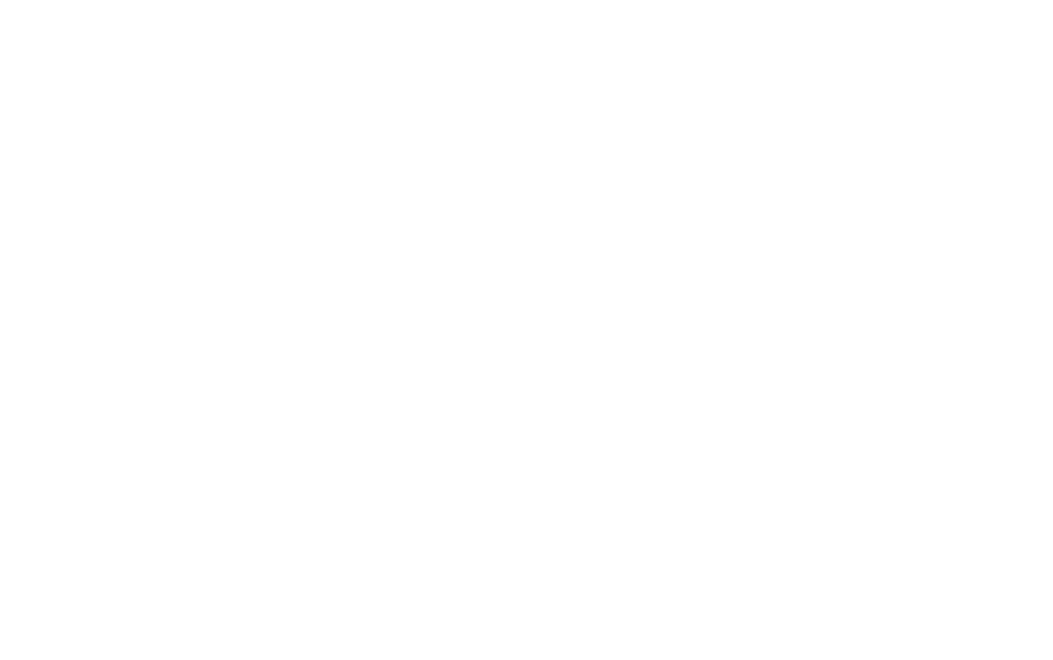
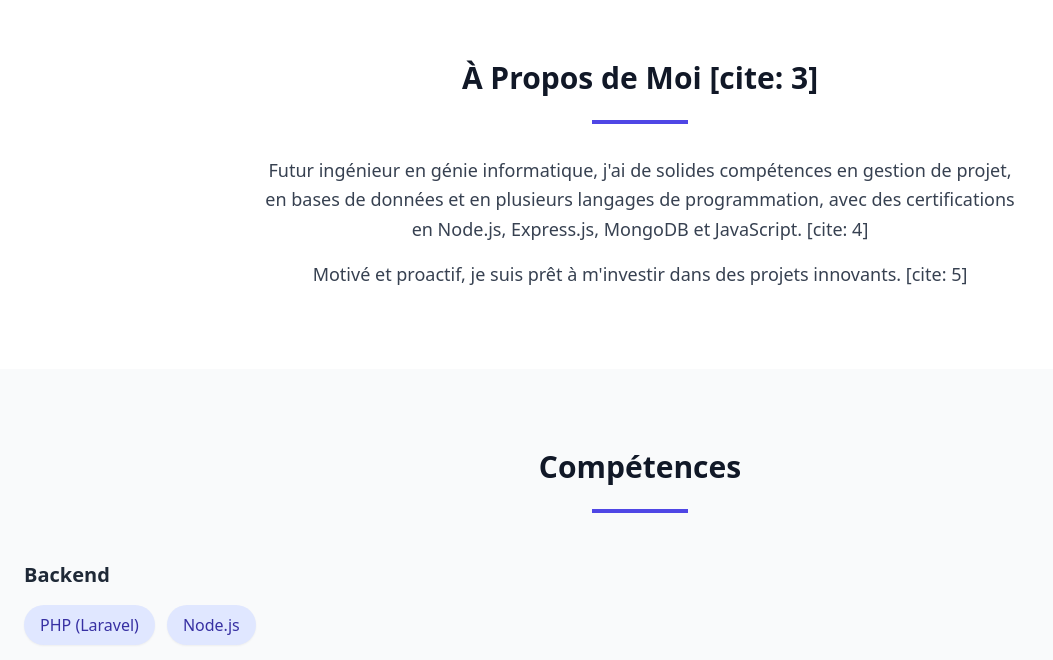
Before and after one commit to zakariaghrib/portfolio-zakariaGhrib, a React (Create React App) app: page / in a window 1280 px wide. Shown: the part 820-1480 px from the top of the page, without its empty margins (0-1053 px from the left). Before the commit the page ends 800 px from the top, so only its background shows below. Built offline with nearby package versions, Linux system fonts and the light colour scheme.

Commit message:
Update App.js

```diff
--- a/src/App.js
+++ b/src/App.js
@@ -1,18 +1,19 @@
 import React from 'react';
 import Header from './components/Header';
 import Hero from './components/Hero';
+import About from './components/About'; // Importer le composant About
+import Skills from './components/Skills'; // Importer le composant Skills
 import './App.css';
 
 function App() {
   return (
-    <div className="font-sans text-gray-900">
+    <div className="font-sans text-gray-900 bg-gray-50">
       <Header />
       <main>
         <Hero />
+        <About />   {/* Ajouter le composant About ici */}
+        <Skills />  {/* Ajouter le composant Skills ici */}
         {/* Les autres sections viendront ici */}
-        {/* <About /> */}
-        {/* <Skills /> */}
-        {/* etc. */}
       </main>
     </div>
   );
```
